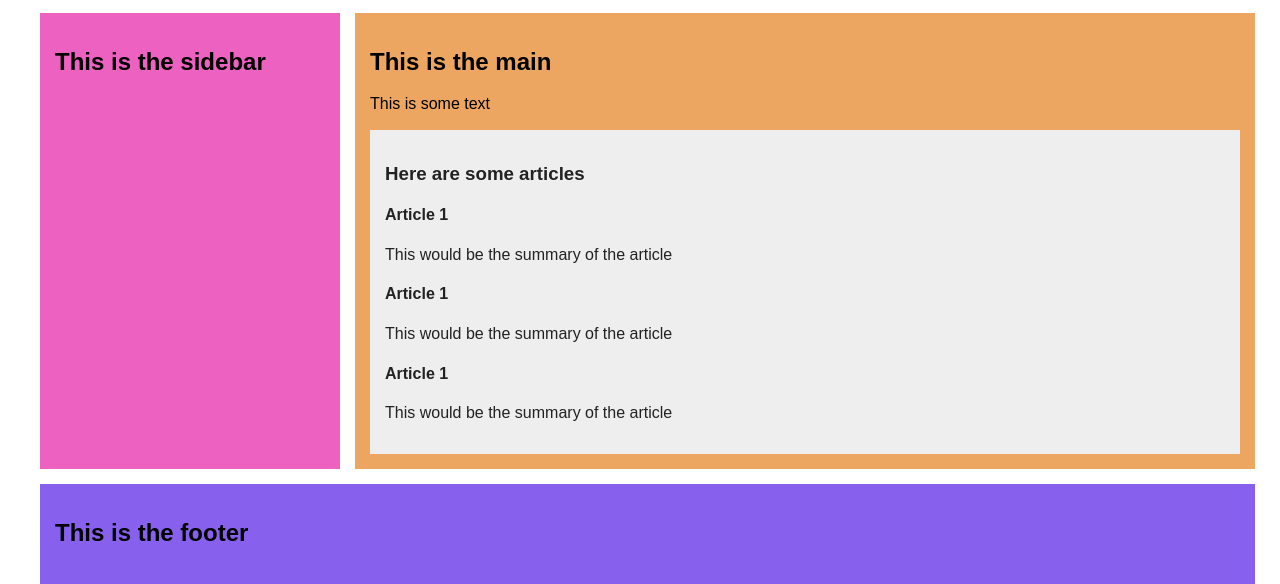
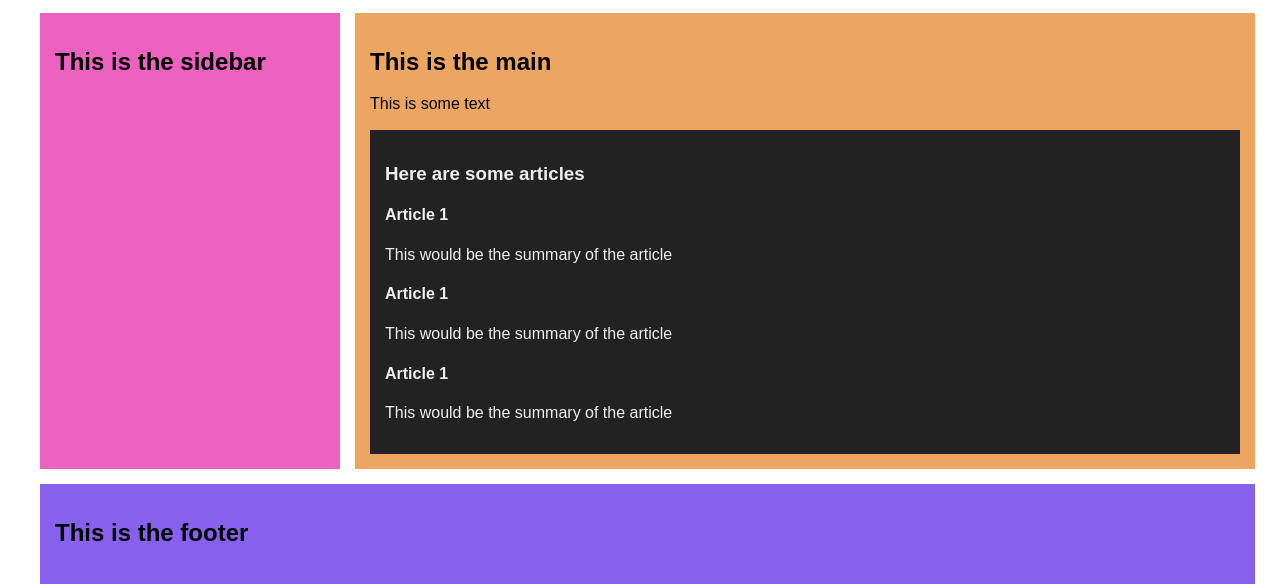
Before and after one commit to HaydonGunn/CSSPlayground, a plain HTML site: page ColourTheming.html in a window 1280 px wide. Shown: the part 301-885 px from the top of the page. Drawn offline with Linux system fonts and the light colour scheme; a small style sheet from the web is missing.

Commit message:
Changed theme
Changed theme

```diff
--- a/ColourTheming.html
+++ b/ColourTheming.html
@@ -6,7 +6,7 @@
     <link href="custom/ui/css/vendor/normalize.css" rel="stylesheet" type="text/css">
     <link href="custom/ui/css/colourtheme.css" rel="stylesheet" type="text/css">
 </head>
-<body>
+<body class="theme--dark">
     <div class="e-controls">
         <div>
             <label for="themeCheckbox">Change to dark theme?</label>
```
